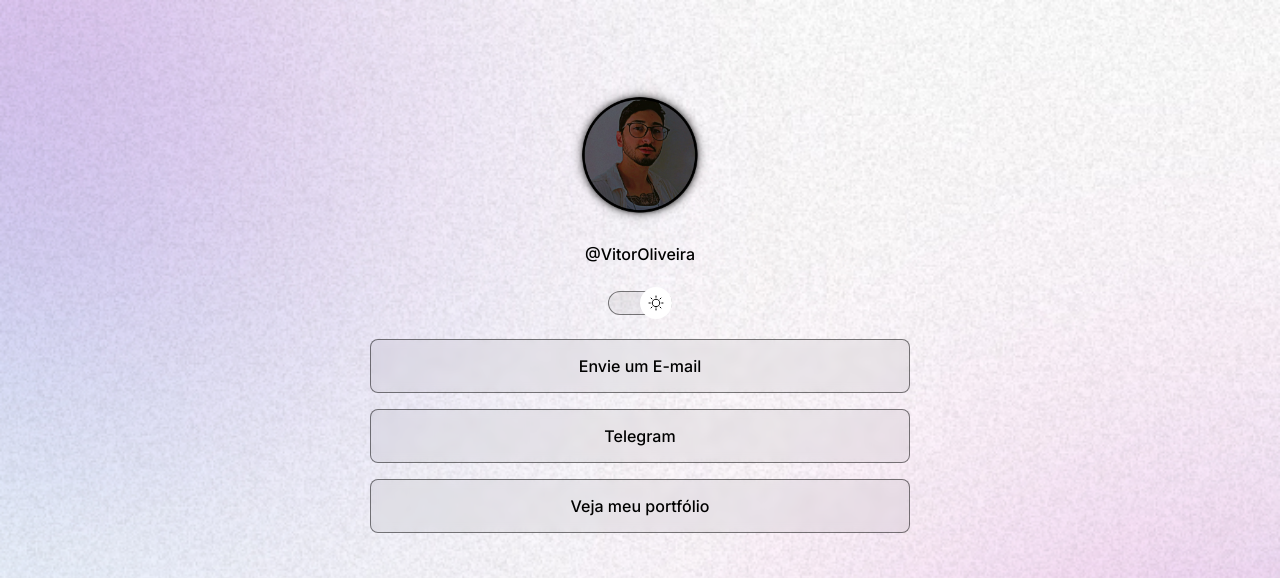
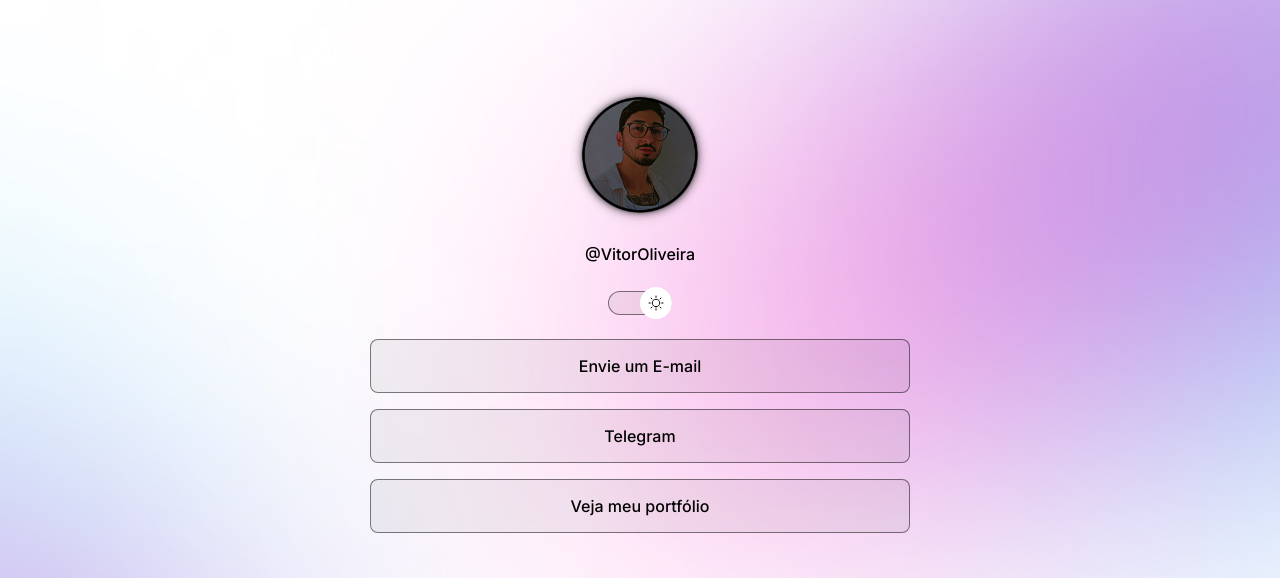
Before and after one commit to Vitor60Dev/mylinks, a plain HTML site: page index.html in a window 1280 px wide. Shown: the top 578 px of the page. Drawn offline with nearby package versions, Linux system fonts and the light colour scheme.

Commit message:
change background based on media queries

```diff
--- a/styles/styles.css
+++ b/styles/styles.css
@@ -60,6 +60,7 @@
 
 body {
   background: var(--bg-url) no-repeat top center/cover;
+  height: 100vh;
 }
 #container {
   width: 100%;
@@ -137,3 +138,12 @@ ul li a:hover {
   font-size: 14px;
   font-weight: 500;
 }
+
+@media screen and (min-width: 700px) {
+  :root {
+    --bg-url: url("../assets/assets/bg-desktop.jpg");
+  }
+  .light {
+    --bg-url: url("../assets/assets/bg-desktop-light.jpg");
+  }
+}
```
